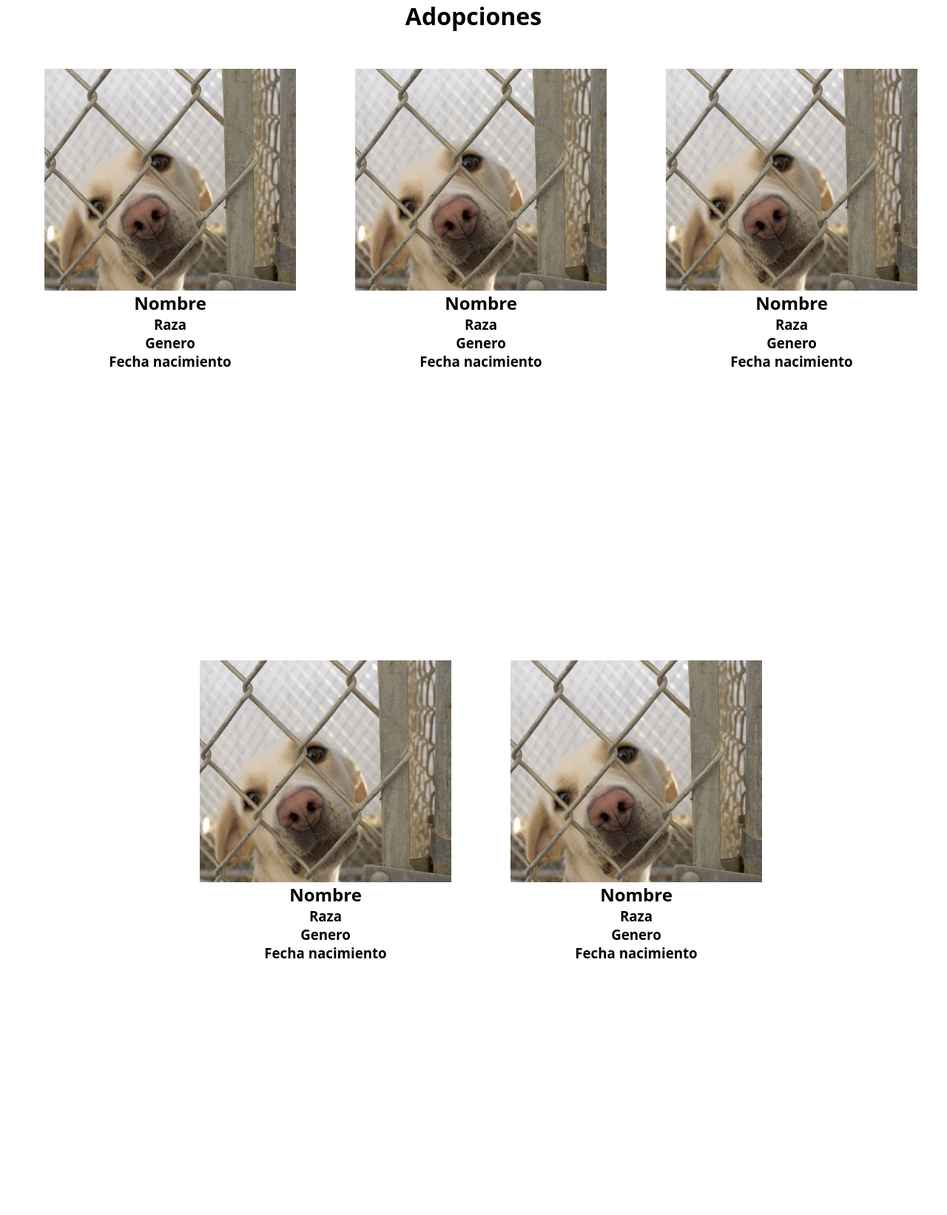
After one commit to rubenfreiria/Proyecto, a PHP site: page /public/previewAdopciones.html in a window 1280 px wide. The commit adds this page. Shown: the whole page at 74% size. Run offline with PHP 8.4, Linux system fonts and the light colour scheme.

Commit message:
Iniciada pagina de adopciones

```diff
--- a/DB/script.sql
+++ b/DB/script.sql
@@ -25,7 +25,7 @@ CREATE TABLE animales (
     genero ENUM('macho', 'hembra') NOT NULL,
     especie ENUM('perro', 'gato') NOT NULL,
     raza VARCHAR(40) NOT NULL,
-    fecha_nacimineto DATE NOT NULL,
+    fecha_nacimiento DATE NOT NULL,
     foto VARCHAR(200) NOT NULL
 );
 
@@ -110,7 +110,7 @@ VALUES
     );
 
     /* Insert tabla animales */
-    INSERT INTO animales (nombre, genero, especie, raza, fecha_nacimineto, foto) VALUES
+    INSERT INTO animales (nombre, genero, especie, raza, fecha_nacimiento, foto) VALUES
     ("Luna", "hembra", "perro", "Pastor Alemán", "2010-06-12", "luna.jpeg"),
     ("Max", "macho", "perro", "Golden Retriever", "2011-03-20", "max.jpeg"),
     ("Buddy", "macho", "perro", "Labrador Retriever", "2008-01-17", "buddy.jpeg"),
@@ -134,4 +134,4 @@ VALUES
     ("2022-10-12", 3, 2),
     ("2022-09-30", 4, 2),
     ("2022-07-15", 6, 3),
-    ("2022-05-01", 8, 3),
+    ("2022-05-01", 8, 3);
--- a/public/login.php
+++ b/public/login.php
@@ -13,7 +13,7 @@
   <div id="containerFormLogin">
     <a class="backToIndex" href="../index.php">
       <h3 class="h3Login">Protectora</h3>
-      <img id="logoHeader" src="../img/logos/logo.png" />
+      <img id="logoHeader" src="../media/logos/logo.png" />
     </a>
     <form action="../modules/comprobarUserEnBD.php" method="post">
       <input type="email" name="loginEmail" id="loginEmail" class="elementoForm" placeholder="Correo electronico"
--- /dev/null
+++ b/public/previewAdopciones.html
@@ -0,0 +1,72 @@
+<!DOCTYPE html>
+<html lang="en">
+  <head>
+    <meta charset="UTF-8" />
+    <meta http-equiv="X-UA-Compatible" content="IE=edge" />
+    <meta name="viewport" content="width=device-width, initial-scale=1.0" />
+    <link rel="stylesheet" href="../styles/styles.css" />
+    <title>Document</title>
+  </head>
+
+  <body id="bodyAdopciones">
+    <h1>Adopciones</h1>
+
+    <main id="mainAdopciones">
+      <div class="animal">
+        <div class="animalImagen">
+          <img src="../media/perroJaula.jpg" alt="foto_animal" />
+        </div>
+        <div class="animalInfo">
+          <h2>Nombre</h2>
+          <h3>Raza</h3>
+          <h3>Genero</h3>
+          <h3>Fecha nacimiento</h3>
+        </div>
+      </div>
+      <div class="animal">
+        <div class="animalImagen">
+          <img src="../media/perroJaula.jpg" alt="foto_animal" />
+        </div>
+        <div class="animalInfo">
+          <h2>Nombre</h2>
+          <h3>Raza</h3>
+          <h3>Genero</h3>
+          <h3>Fecha nacimiento</h3>
+        </div>
+      </div>
+      <div class="animal">
+        <div class="animalImagen">
+          <img src="../media/perroJaula.jpg" alt="foto_animal" />
+        </div>
+        <div class="animalInfo">
+          <h2>Nombre</h2>
+          <h3>Raza</h3>
+          <h3>Genero</h3>
+          <h3>Fecha nacimiento</h3>
+        </div>
+      </div>
+      <div class="animal">
+        <div class="animalImagen">
+          <img src="../media/perroJaula.jpg" alt="foto_animal" />
+        </div>
+        <div class="animalInfo">
+          <h2>Nombre</h2>
+          <h3>Raza</h3>
+          <h3>Genero</h3>
+          <h3>Fecha nacimiento</h3>
+        </div>
+      </div>
+      <div class="animal">
+        <div class="animalImagen">
+          <img src="../media/perroJaula.jpg" alt="foto_animal" />
+        </div>
+        <div class="animalInfo">
+          <h2>Nombre</h2>
+          <h3>Raza</h3>
+          <h3>Genero</h3>
+          <h3>Fecha nacimiento</h3>
+        </div>
+      </div>
+    </main>
+  </body>
+</html>
--- a/public/register.php
+++ b/public/register.php
@@ -11,7 +11,7 @@
     <div id="containerFormRegister">
       <a class="backToIndex" href="../index.php"
         ><h3 class="h3Login">Protectora</h3>
-        <img id="logoHeader" src="../img/logos/logo.png"
+        <img id="logoHeader" src="../media/logos/logo.png"
       /></a>
       <form action="">
         <input
--- a/styles/styles.css
+++ b/styles/styles.css
@@ -309,15 +309,15 @@ a:active {
 }
 
 #cardAdopta {
-  background: url(../img/cards/cardAdopta.png) no-repeat;
+  background: url(../media/cards/cardAdopta.png) no-repeat;
 }
 
 #cardApadrina {
-  background: url(../img/cards/cardApadrina.png) no-repeat;
+  background: url(../media/cards/cardApadrina.png) no-repeat;
 }
 
 #cardDona {
-  background: url(../img/cards/cardDona.png) no-repeat;
+  background: url(../media/cards/cardDona.png) no-repeat;
 }
 
 @media screen and (max-width: 1100px) {
@@ -425,3 +425,46 @@ form {
 }
 
 /* Fin estilos login y register*/
+
+/* Inicio estilos adopciones */
+#bodyAdopciones {
+  width: 100%;
+  height: 100%;
+  display: flex;
+  align-items: center;
+  flex-direction: column;
+}
+
+#mainAdopciones {
+  width: 100%;
+  display: flex;
+  flex-wrap: wrap;
+  justify-content: center;
+  align-content: center;
+  align-items: center;
+}
+
+.animal {
+  margin: 50px;
+  height: 700px;
+  width: 320px;
+}
+
+.animalImagen {
+  height: 300px;
+  width: 340px;
+}
+
+.animalImagen img {
+  height: 300px;
+  width: 340px;
+}
+
+.animalInfo {
+  display: flex;
+  align-items: center;
+  flex-direction: column;
+  height: 400px;
+  width: 340px;
+}
+/* Fin estilos adopciones */
```
Also changed, not shown: index.php (+6 -7 lines), public/Adopciones.php (added, +34 -0 lines).
